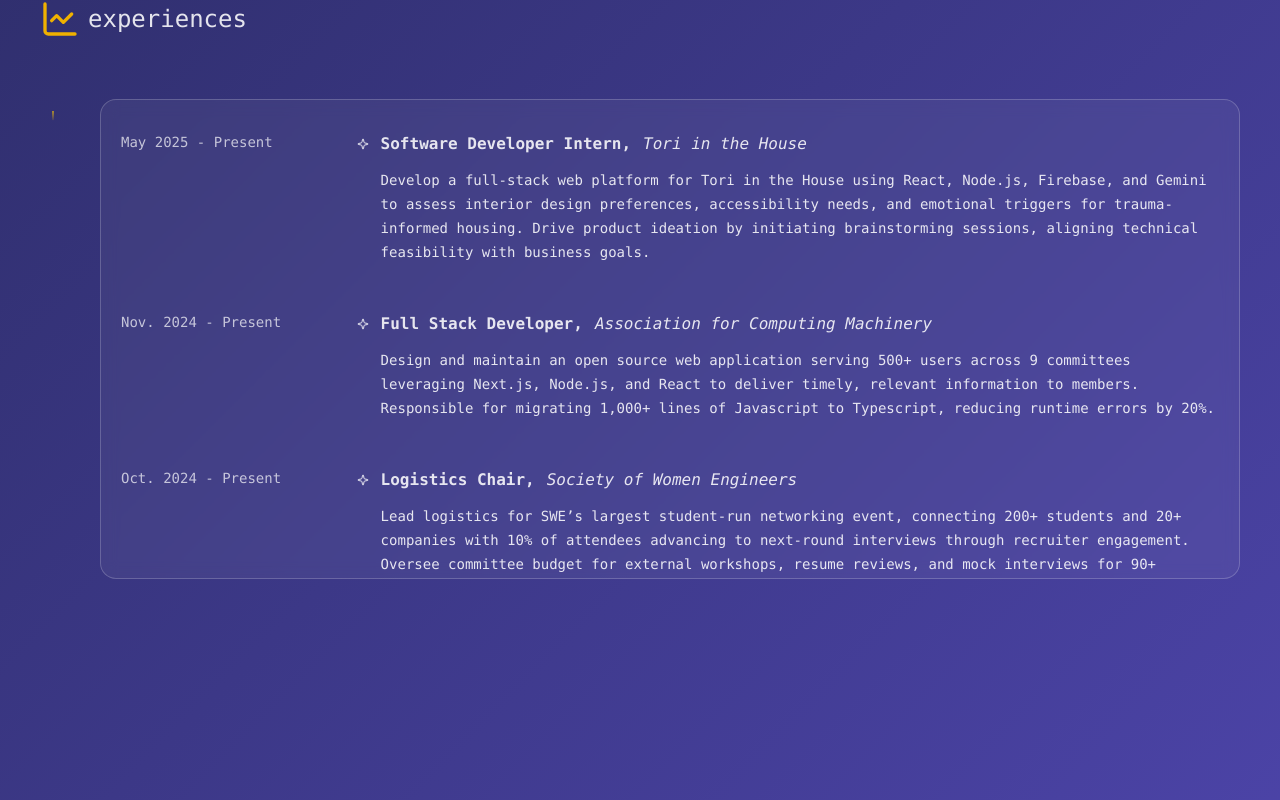
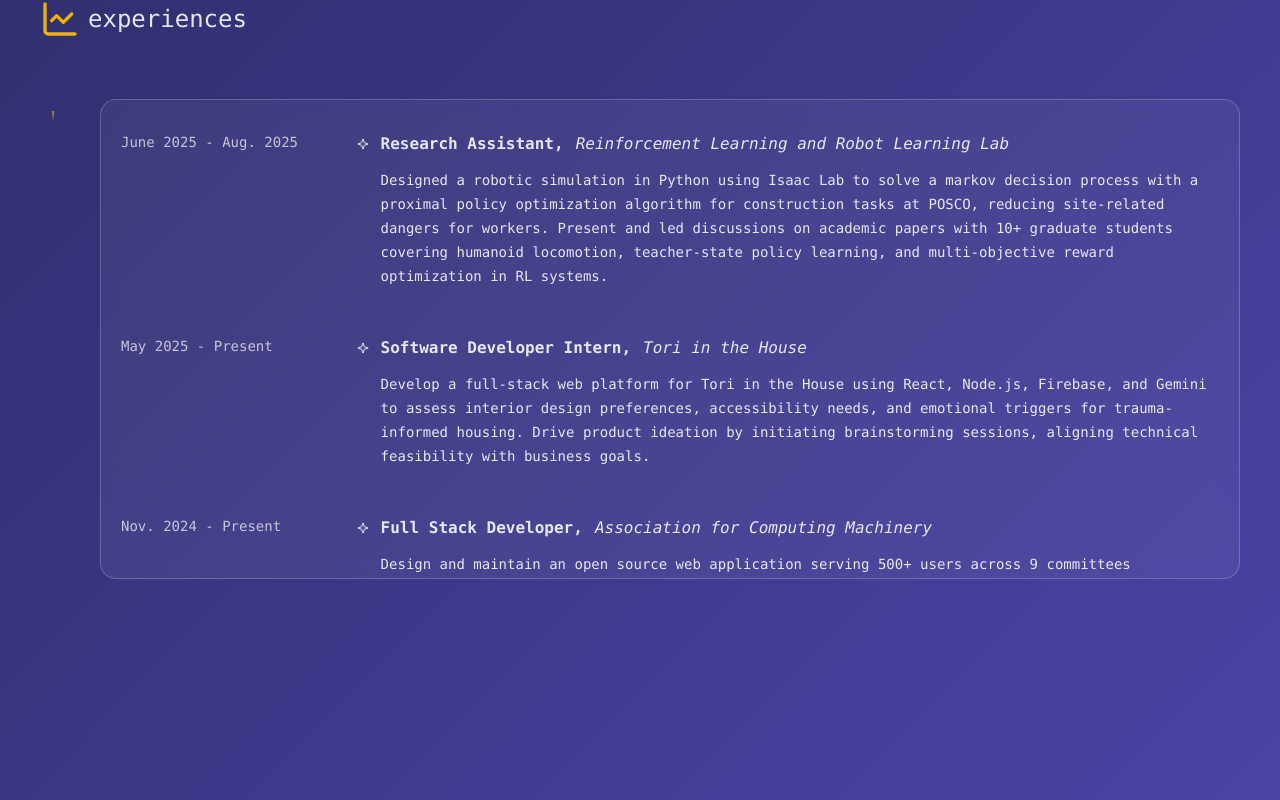
Before and after one commit to susiekim101/susiekim101.github.io, a React (Vite) app: page / in a window 1280 px wide. Shown: the part 2574-3374 px from the top of the page. Built offline with nearby package versions, Linux system fonts and the light colour scheme.

Commit message:
update bug in contact card buttons in home page

```diff
--- a/src/components/assets/experiences.tsx
+++ b/src/components/assets/experiences.tsx
@@ -6,6 +6,16 @@
 }
 
 const EXPERIENCES: Experience[] = [
+    {
+        title: "Research Assistant",
+        organization: "Reinforcement Learning and Robot Learning Lab",
+        dates: "June 2025 - Aug. 2025",
+        description: `Designed a robotic simulation in Python using Isaac Lab to solve a markov decision
+        process with a proximal policy optimization algorithm for construction tasks at POSCO, reducing
+        site-related dangers for workers. Present and led discussions on academic papers with 10+ graduate
+        students covering humanoid locomotion, teacher-state policy learning, and multi-objective reward
+        optimization in RL systems.`
+    },
     {
         title: "Software Developer Intern",
         organization: "Tori in the House",
@@ -36,16 +46,6 @@
         like PPG Industries and Amazon.`
     },
     {
-        title: "Research Assistant",
-        organization: "Reinforcement Learning and Robot Learning Lab",
-        dates: "June 2025 - Aug. 2025",
-        description: `Designed a robotic simulation in Python using Isaac Lab to solve a markov decision
-        process with a proximal policy optimization algorithm for construction tasks at POSCO, reducing
-        site-related dangers for workers. Present and led discussions on academic papers with 10+ graduate
-        students covering humanoid locomotion, teacher-state policy learning, and multi-objective reward
-        optimization in RL systems.`
-    },
-    {
         title: "Data Analyst",
         organization: "DataRes at UCLA",
         dates: "Jan 2025 - Mar 2025",
--- a/src/components/sections/Home.tsx
+++ b/src/components/sections/Home.tsx
@@ -21,8 +21,9 @@
             className="relative flex flex-col items-center justify-center h-[95vh] w-full"
         >
             <motion.div
-                className="absolute inset-0"
+                className="pointer-events-none absolute inset-0"
             />
+
 
             <div className="text-center">
                 <motion.h1
```
